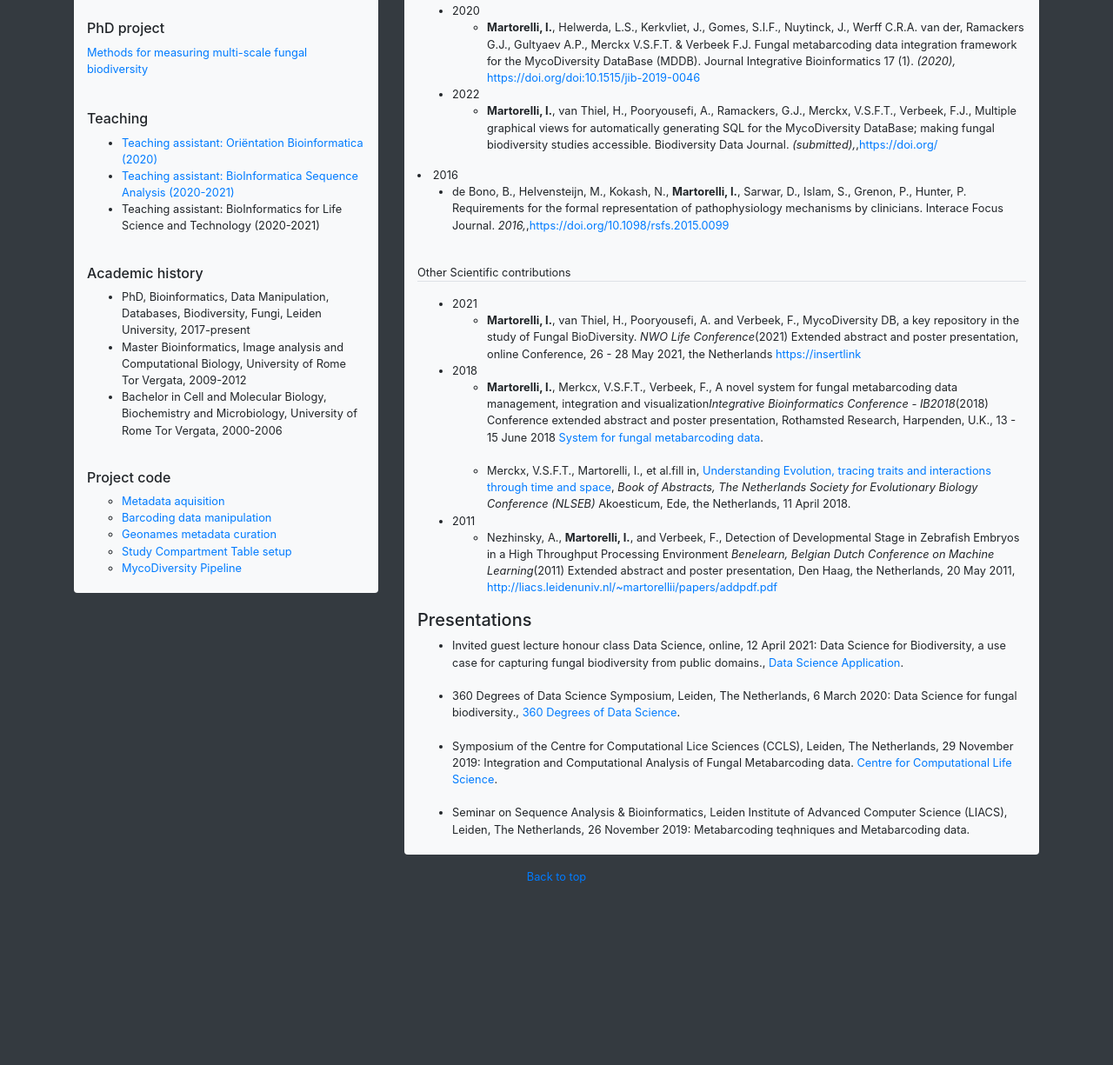
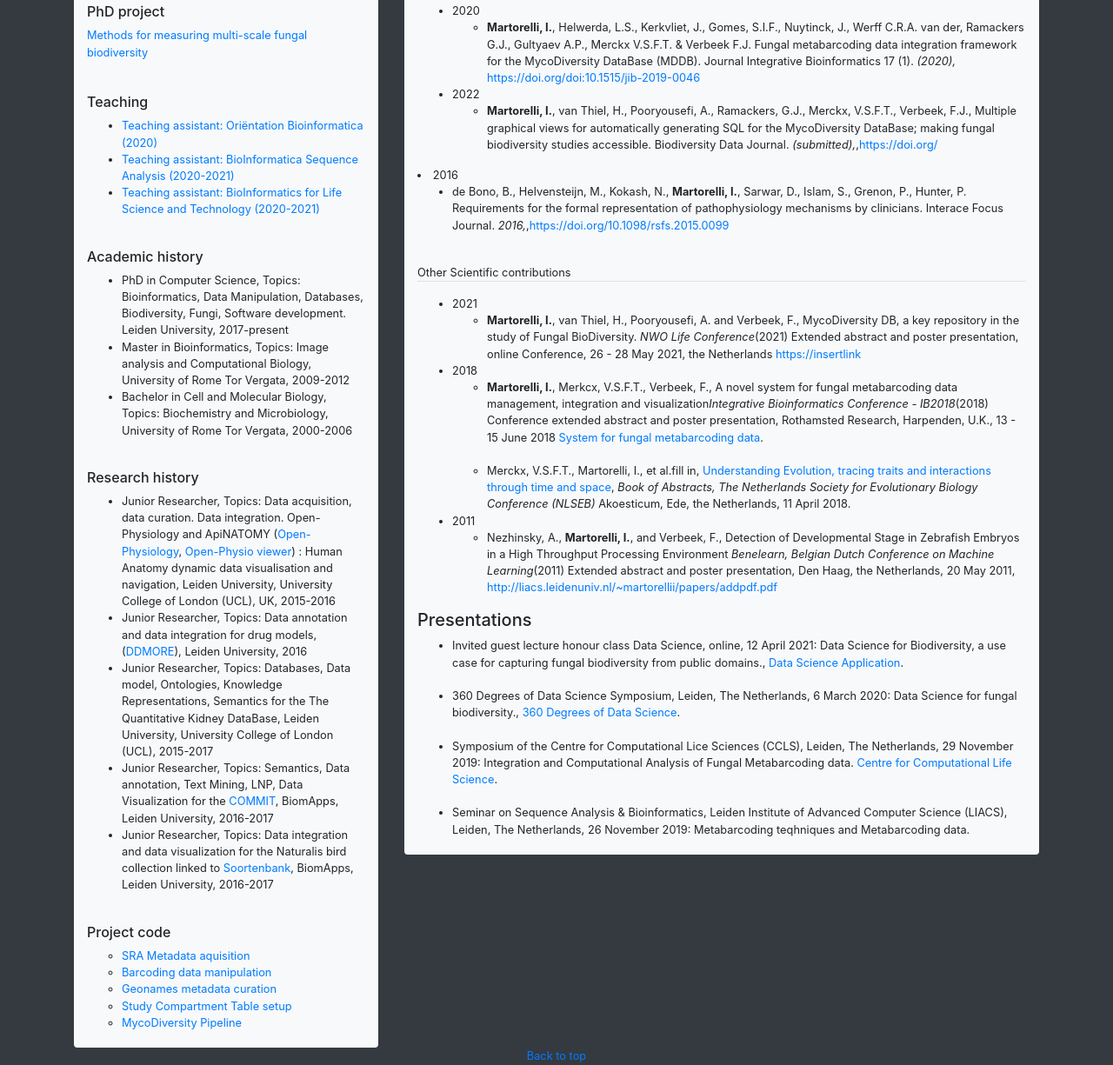
Before and after one commit to imartorelli/imartorelli.github.io, a plain HTML site: page index.html in a window 1280 px wide. Shown: the part 743-1968 px from the top of the page at 87% size. Before the commit the page ends 1777 px from the top, so only its background shows below. Drawn offline with nearby package versions, Linux system fonts and the light colour scheme.

Commit message:
update research assistant position list

```diff
--- a/index.html
+++ b/index.html
@@ -82,9 +82,9 @@
 				              	<li><a href="https://www.universiteitleiden.nl/en/news/2020/07/new-database-brings-structure-to-global-fungal-diversity">Leiden university: New database brings structure to global fungal diversity</a></li>
 				              </ul>
 				            </ol>
-            				<br>
+            				<br><br>
 
-  							<br><br>
+
 
 			            <h6 class=" border-none">PhD project</h6>
 
@@ -107,7 +107,7 @@ multi-scale fungal biodiversity</a>
 				         			<a href="https://studiegids.universiteitleiden.nl/en/courses/114249/integration-sequence-analysis">Teaching assistant: BioInformatica Sequence Analysis (2020-2021)</a>
 				         		</li>
 				         		<li>
-				         		    <https://studiegids.universiteitleiden.nl/en/courses/114679/bio-informatics">Teaching assistant: BioInformatics for Life Science and Technology (2020-2021)</a>
+				         		    <a href="https://studiegids.universiteitleiden.nl/en/courses/114679/bio-informatics">Teaching assistant: BioInformatics for Life Science and Technology (2020-2021)</a>
 				         		</li>
 				         	</ul>
 				         	<br>
@@ -115,19 +115,37 @@ multi-scale fungal biodiversity</a>
 
 				            <ul>
 				             <li>
-				              PhD, Bioinformatics, Data Manipulation, Databases, Biodiversity, Fungi, Leiden University, 2017-present
+				              PhD in Computer Science, Topics: Bioinformatics, Data Manipulation, Databases, Biodiversity, Fungi, Software development. Leiden University, 2017-present
 
 				            <li>
-				              Master Bioinformatics, Image analysis and Computational Biology, University of Rome Tor Vergata, 2009-2012
+				              Master in Bioinformatics, Topics: Image analysis and Computational Biology, University of Rome Tor Vergata, 2009-2012
 				         		<li>
-				         			Bachelor in Cell and Molecular Biology, Biochemistry and Microbiology, University of Rome Tor Vergata, 2000-2006
+				         			Bachelor in Cell and Molecular Biology, Topics: Biochemistry and Microbiology, University of Rome Tor Vergata, 2000-2006
+				         		</li>
+				            </ul>
+				         	<br>
+				      <h6 class=" border-none">Research history</h6>
+
+				            <ul>
+				             <li>
+				              Junior Researcher, Topics: Data acquisition, data curation. Data integration. Open-Physiology and ApiNATOMY (<a href="https://github.com/open-physiology">Open-Physiology</a>, <a href="http://open-physiology-viewer-docs.surge.sh">Open-Physio viewer</a>) : Human Anatomy dynamic data visualisation and navigation, Leiden University, University College of London (UCL), UK, 2015-2016
+
+				            <li>
+				              Junior Researcher, Topics: Data annotation and data integration for drug models, (<a href="https://www.ddmore.foundation">DDMORE</a>), Leiden University, 2016
+
+				         		<li>
+				         			Junior Researcher, Topics: Databases, Data model, Ontologies, Knowledge Representations, Semantics for the The Quantitative Kidney DataBase, Leiden University, University College of London (UCL), 2015-2017
+							<li>
+								Junior Researcher, Topics: Semantics, Data annotation, Text Mining, LNP, Data Visualization for the <a href="http://commit-nl.nl">COMMIT</a>, BiomApps, Leiden University, 2016-2017
+								<li>
+								Junior Researcher, Topics: Data integration and data visualization for the Naturalis bird collection linked to <a href="http://http://www.soortenbank.nl">Soortenbank</a>, BiomApps, Leiden University, 2016-2017
 				         		</li>
 				            </ul>
 				         	<br>
 	          			<h6 class=" border-none">Project code</h6>
 				            <ol class="list-unstyled mb-0">
 				             <ul>
-				                <li><a href="https://github.com/imartorelli/ncbi_data_acquisition">Metadata aquisition</a></li>
+				                <li><a href="https://github.com/naturalis/mycodiversity/tree/master/ncbi_data_acquisition">SRA Metadata aquisition</a></li>
 				                <li><a href="https://github.com/imartorelli/PROFUNGIS_post_processing">Barcoding data manipulation</a></li>
 				                <li><a href="https://github.com/imartorelli/metadata_curation">Geonames metadata curation</a></li>
 				                <li><a href="https://github.com/imartorelli/table_generator">Study Compartment Table setup</a></li>
```
